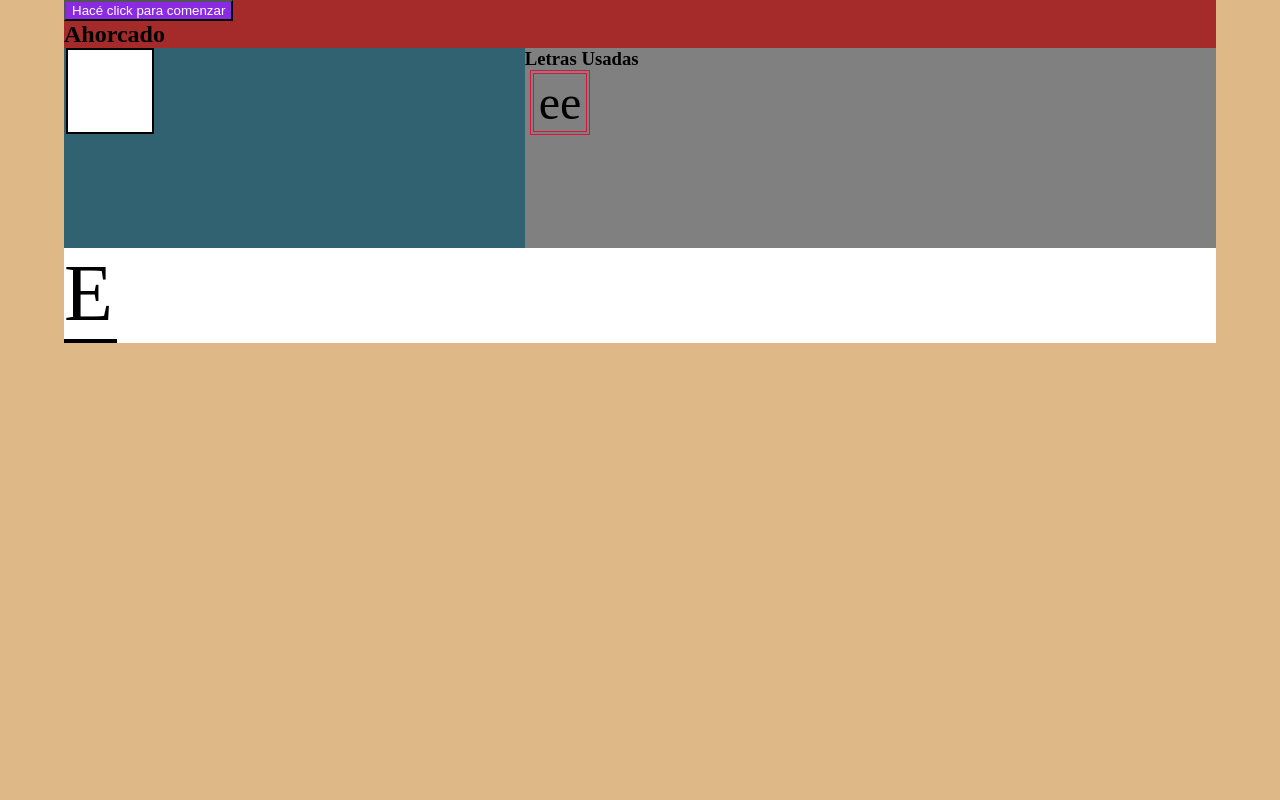
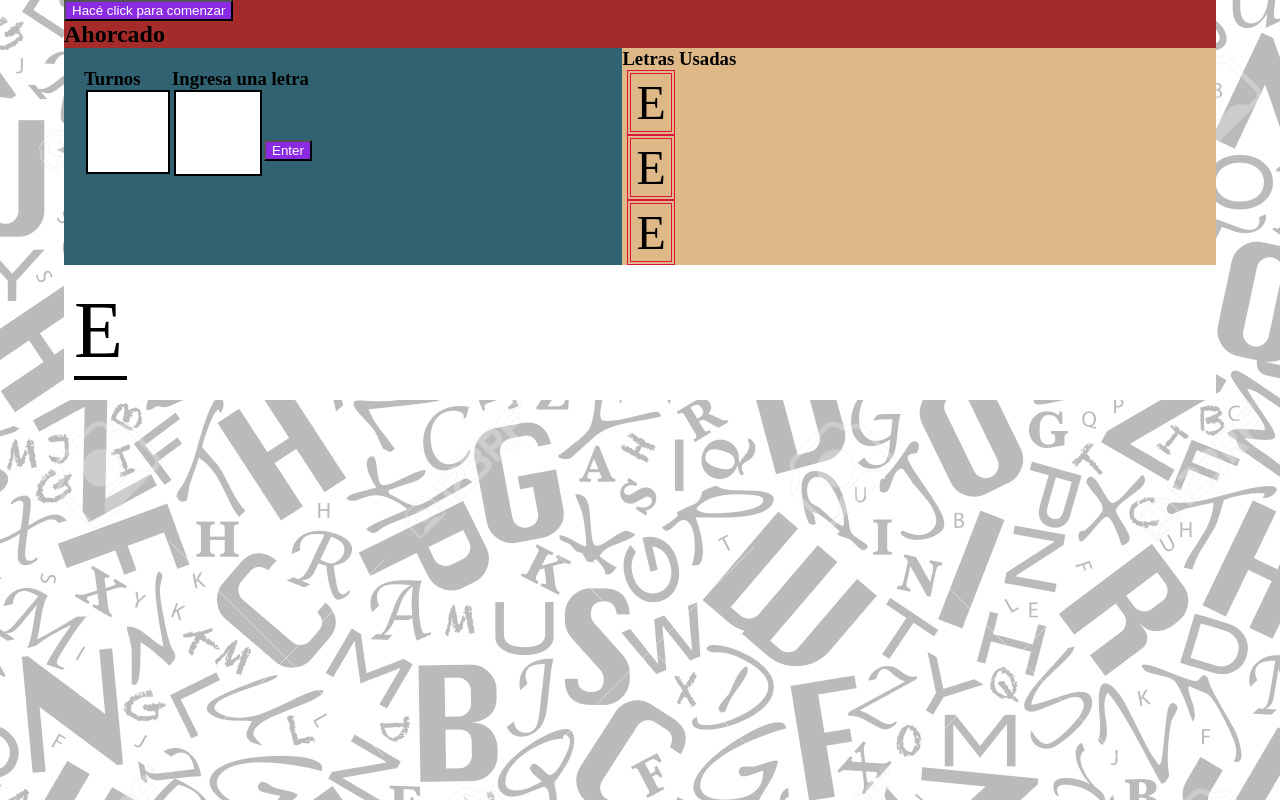
Before and after one commit to ndf14685/ahorcado, a plain HTML site: page ahorcado/index.html in a window 1280 px wide. Drawn offline with Linux system fonts and the light colour scheme.

Commit message:
4to commit de html

```diff
--- a/ahorcado/css/style.css
+++ b/ahorcado/css/style.css
@@ -1,6 +1,6 @@
 body{
-    background-color: burlywood;
     margin: 0;
+    background-image: url('../img/fondo.png')
 }
 h1{
     margin: 0;
@@ -13,33 +13,39 @@ h3{
     background-color: black;
     margin: 0 auto;
 }
-
 .cabecera-boton{
     margin: 0;
     background-color: brown;
 }
-
-.boton{
+#boton{
     color: #fff;
     background-color: blueviolet;
     cursor: pointer;
 }
-
 .seccion1{
     display: -webkit-box;
     background-color: burlywood;
 }
 .turnos-ingreso{
-    width: 40%;
-    height: 200px;
+    display: -webkit-box;
+    width: 45%;
+    padding: 20px;
     background-color: rgb(48, 98, 113);
 }
-#letrasIngresadas{
-    width: 60%;
-    height: 200px;
-    background-color: grey;
+.turnos{
+    display: inline-table;
 }
-
+#campoDeIngreso{
+    display: inline-table;
+}
+#selectorDeTurno{
+    font-size: 4em;
+    margin: 0px 2px;
+    width: 80px;
+    height: 80px;
+    background-color: #fff;
+    border: #000 solid 2px;
+}
 .textoDeLetras{
     font-size: 2em;
     width: fit-content;
@@ -48,7 +54,6 @@ h3{
     padding: 1px 5px;
     margin: 0px 5px;
 }
-
 .seccion2{
     background-color: white;
 }
@@ -61,9 +66,9 @@ h3{
     border-style: solid;
     border-width: 0px 0px 4px 0px;
     font-size: 5em;
+    margin: 20px 10px;
 }
-
-.recuadro{
+#recuadroLetra{
     font-size: 4em;
     margin: 0px 2px;
     width: 80px;
@@ -71,3 +76,8 @@ h3{
     background-color: #fff;
     border: #000 solid 2px;
 }
+#enter{
+    color: #fff;
+    background-color: blueviolet;
+    cursor: pointer;
+}
--- a/ahorcado/index.html
+++ b/ahorcado/index.html
@@ -13,18 +13,29 @@
 <body>
 <div class="contenedor">
     <section class="cabecera-boton">
-        <button class="boton">Hacé click para comenzar</button>
+        <button id="boton">Hacé click para comenzar</button>
         <h1>Ahorcado</h1>
     </section>
+  <div id="juego">
         <section class="seccion1">
           <div class="turnos-ingreso">
+              <div class="turnos">
+                <h3>Turnos</h3>
+                <div id="selectorDeTurno">
+
+                </div>
+              </div>
             <div id="campoDeIngreso">
-            <input class="recuadro"></input>
+              <h3>Ingresa una letra</h3>
+              <input id="recuadroLetra"></input>
+              <button id="enter">Enter</button>
             </div>
           </div>
         <div id="letrasIngresadas">
           <h3>Letras Usadas</h3>
-      <div class="textoDeLetras">ee </div>
+          <div class="textoDeLetras">E</div>
+          <div class="textoDeLetras">E</div>
+          <div class="textoDeLetras">E</div>
         </div>
         </section>
         <section class="seccion2">
@@ -32,7 +43,7 @@
             <div class="guiones">E</div>
           </div>
         </section>
-
+  </div>
 </div>
 
   <script src="js/listaPalabras.js"></script>
```
Also changed, not shown: ahorcado/img/fondo.png (added), 1 other file. Lines whose indentation alone changed are shown as unchanged.
